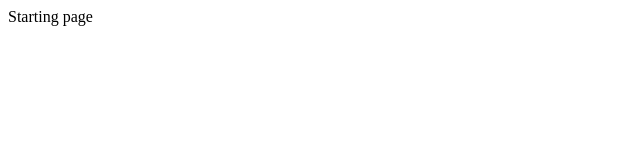
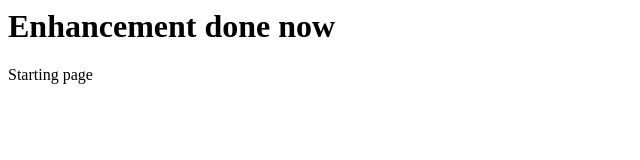
Before and after one commit to sibanandapani/Git_Merge_test, a plain HTML site: page bin/index.html in a window 1280 px wide. Shown: the whole page, without its empty margins (0-640 px from the left). Drawn offline with Linux system fonts and the light colour scheme.

Commit message:
Bug fixed for Ver 1.0

```diff
--- a/bin/index.html
+++ b/bin/index.html
@@ -1,5 +1,6 @@
 <html>
 <body>
+<H1> Enhancement done now </H1>
 Starting page
 </body>
 </html>
```
Also changed, not shown: src/index.html (+1 -0 lines).
